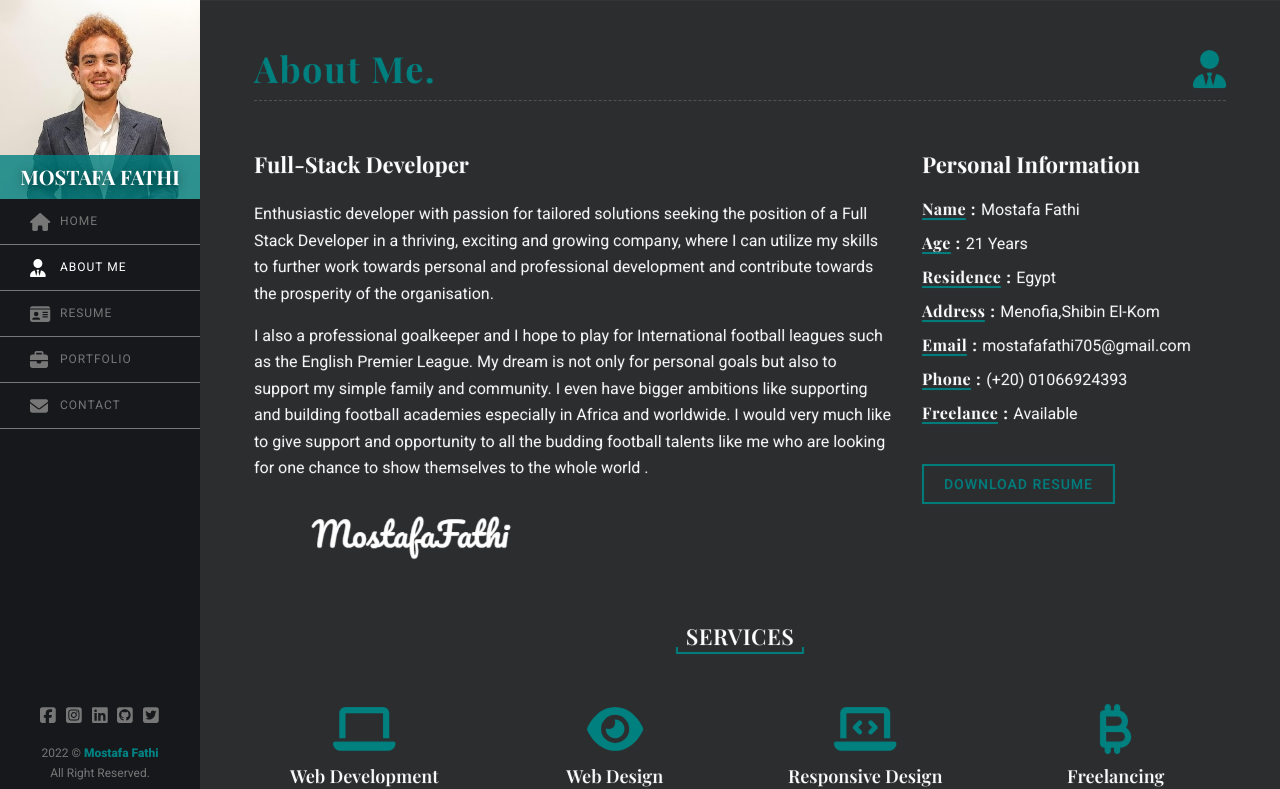
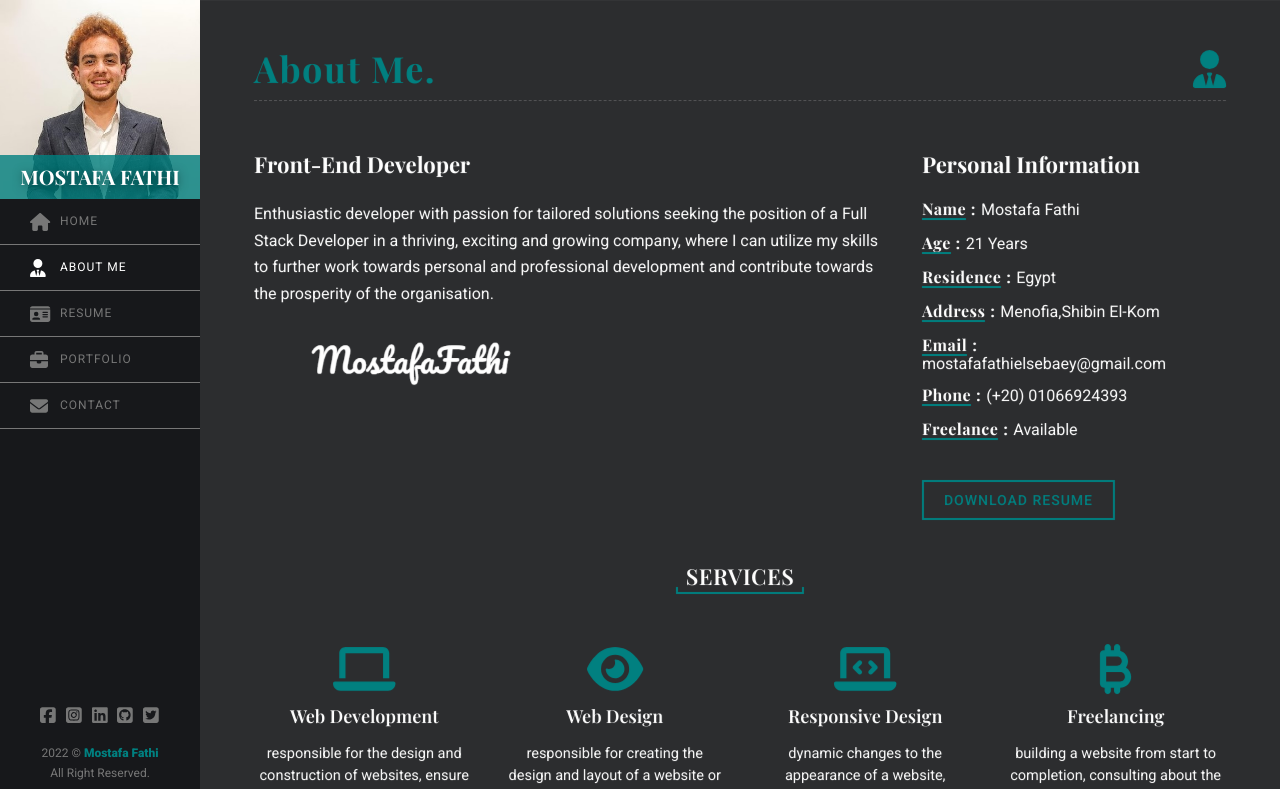
Before and after one commit to Mostafa142/MyPortfolio, a React (Create React App) app: page /about in a window 1280 px wide. Shown: the top 789 px of the page. Built offline with nearby package versions, Linux system fonts and the light colour scheme.

Commit message:
editing CV file

```diff
--- a/src/components/About.css
+++ b/src/components/About/About.css
@@ -130,6 +130,9 @@ img {
   text-decoration: none;
   background-color: teal;
 }
+.btn-main:focus {
+  color: white;
+}
 .subheading {
   position: relative;
   margin-bottom: 50px;
@@ -200,6 +203,11 @@ img {
   -webkit-transition: opacity 0.4s ease;
   -o-transition: opacity 0.4s ease;
   transition: opacity 0.4s ease;
+}
+@media (max-width: 575px) {
+  .clients .Skill-logo img {
+    padding: 15px;
+  }
 }
 .clients .Skill-logo img:hover {
   opacity: 1;
--- a/src/components/About.js
+++ b/src/components/About/About.js
@@ -5,17 +5,17 @@ import 'owl.carousel/dist/assets/owl.carousel.css';
 import 'owl.carousel/dist/assets/owl.theme.default.css';
 import OwlCarousel from "react-owl-carousel";
 import './About.css';
-import sign from "./Images/Sign.png";
-import skill1 from "./Images/pngegg.png";
-import skill2 from "./Images/JS.png";
-import skill3 from "./Images/bootstrap.png";
-import skill4 from "./Images/react.png";
-import skill5 from "./Images/jquery.png";
-import skill6 from "./Images/TS.png";
-import skill7 from "./Images/c++.png";
-import skill8 from "./Images/git.png";
-import skill9 from "./Images/css.png";
-import skill10 from "./Images/java.png";
+import sign from "./../Images/Sign.png";
+import skill1 from "./../Images/pngegg.png";
+import skill2 from "./../Images/JS.png";
+import skill3 from "./../Images/bootstrap.png";
+import skill4 from "./../Images/react.png";
+import skill5 from "./../Images/jquery.png";
+import skill6 from "./../Images/TS.png";
+import skill7 from "./../Images/c++.png";
+import skill8 from "./../Images/git.png";
+import skill9 from "./../Images/css.png";
+import skill10 from "./../Images/java.png";
 
 const pageVariants = {
     initial: {
@@ -68,19 +68,11 @@ const About = () => {
                     <div className="row about mb-5">
                         <div className="col-lg-8">
                             {/* Personal Intro*/}
-                            <h3 className="mb-4">Full-Stack Developer</h3>
+                            <h3 className="mb-4">Front-End Developer</h3>
                             <p>Enthusiastic developer with passion for tailored solutions seeking
                                 the position of a Full Stack Developer in a thriving, exciting and
                                 growing company, where I can utilize my skills to further work towards
                                 personal and professional development and contribute towards the prosperity of the organisation.</p>
-                            <p>I also a professional
-                                goalkeeper and I hope to play for International
-                                football leagues such as the English
-                                Premier League.
-                                My dream is not only for personal goals but also to support my simple family and community.
-                                I even have bigger ambitions like supporting and building football academies especially in Africa and worldwide.
-                                I would very much like to give support and opportunity to all the budding football talents like me who are looking for one chance to show themselves to the whole world .
-                            </p>
 
                             {/* Signature Image */}
                             <div className="signature mt-20">
@@ -97,12 +89,12 @@ const About = () => {
                                     <li><span className="title">Age</span><span className="value">21 Years</span></li>
                                     <li><span className="title">Residence</span><span className="value">Egypt</span></li>
                                     <li><span className="title">Address</span><span className="value">Menofia,Shibin El-Kom</span></li>
-                                    <li><span className="title">Email</span><span className="value">mostafafathi705@gmail.com</span></li>
+                                    <li><span className="title">Email</span><span className="value">mostafafathielsebaey@gmail.com</span></li>
                                     <li><span className="title">Phone</span><span className="value">(+20) 01066924393</span></li>
                                     <li><span className="title">Freelance</span><span className="value">Available</span></li>
                                 </ul>
                                 <div className="resume-button mt-5">
-                                    <a className="btn-main" target={"_blank"} rel={"noreferrer"} href="https://drive.google.com/file/d/1NAYRfwiW7G-PfHoqcwHLWjOgZzXbl1NI/view?usp=sharing">Download Resume</a>
+                                    <a className="btn-main" target={"_blank"} rel={"noreferrer"} href="https://drive.google.com/file/d/17RHk6CuZCqUVDLF-OuebH-yCIQG5TZvY/view?usp=sharing">Download Resume</a>
                                 </div>
                             </div>
                         </div>
--- a/src/components/Contact.js
+++ b/src/components/Contact/Contact.js
@@ -109,7 +109,7 @@ const Contact = () => {
                         {/* <!--Contact Info Item--> */}
                         <div className="col-md-4 info-item">
                             <span className="icon"><FontAwesomeIcon icon={faPaperPlane} /></span>
-                            <h5><a href="mailto:example@example.com">Mostafafathi705@gmail.com</a></h5>
+                            <h5><a href="mailto:example@example.com">mostafafathielsebaey@gmail.com</a></h5>
                         </div>
 
                         {/* <!--Contact Info Item--> */}
--- a/src/components/Home.js
+++ b/src/components/Home/Home.js
@@ -1,7 +1,7 @@
 import React from "react";
 import { motion } from "framer-motion";
 import Typical from 'react-typical'
-import './Home.css';
+import classes from './Home.module.css';
 const pageVariants = {
     initial: {
         opacity: 0,
@@ -42,10 +42,10 @@ const Home = () => {
             transition={pageTransition}
         >
             {/* Banner Section Start */}
-            <section id="home" className=" banner-section pt-page ">
+            <section id="home" className={`${classes['banner-section']} pt-page`}>
                 <div id="particles-js"></div>
 
-                <div className="banner-content">
+                <div className={classes['banner-content']}>
                     {/*Banner Text */}
                     <h1 className="mb-20">Mostafa <span>Fathi</span></h1>
 
@@ -53,7 +53,7 @@ const Home = () => {
                     <p>
                         <span>I am a </span>
                         <Typical
-                            className=" d-inline typicalAnimation"
+                            className={`${classes['typicalAnimation']} d-inline`}
                             steps={['Front-End Developer', 3000, 'Freelancer', 3000]}
                             loop={Infinity}
                             wrapper="p"
--- a/src/components/Home.css
+++ b/src/components/Home/Home.module.css
@@ -1,5 +1,5 @@
 .banner-section {
-  background-image: url("./Images/home-bg.jpg");
+  background-image: url("./../Images/home-bg.jpg");
   background-size: cover;
   width: calc(100% - 200px);
   height: 100vh;
```
Also changed, not shown: src/App.js (+5 -5 lines), src/components/Portfolio/Portfolio.js (renamed from src/components/Portfolio.js, +6 -6 lines), src/components/Resume/Resume.js (renamed from src/components/Resume.js, +42 -66 lines), src/components/Contact/Contact.css (renamed from src/components/Contact.css), src/components/Portfolio/Portfolio.css (renamed from src/components/Portfolio.css), src/components/Resume/Resume.css (renamed from src/components/Resume.css).
